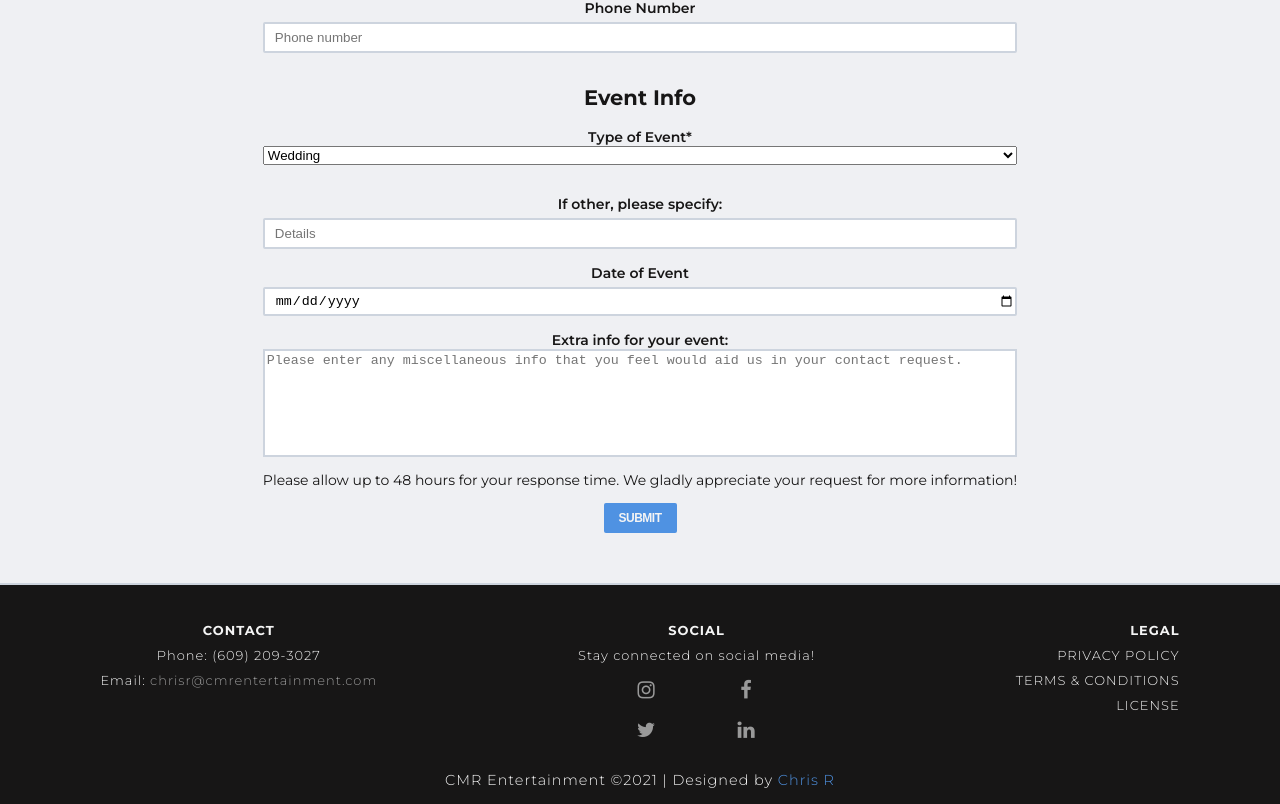
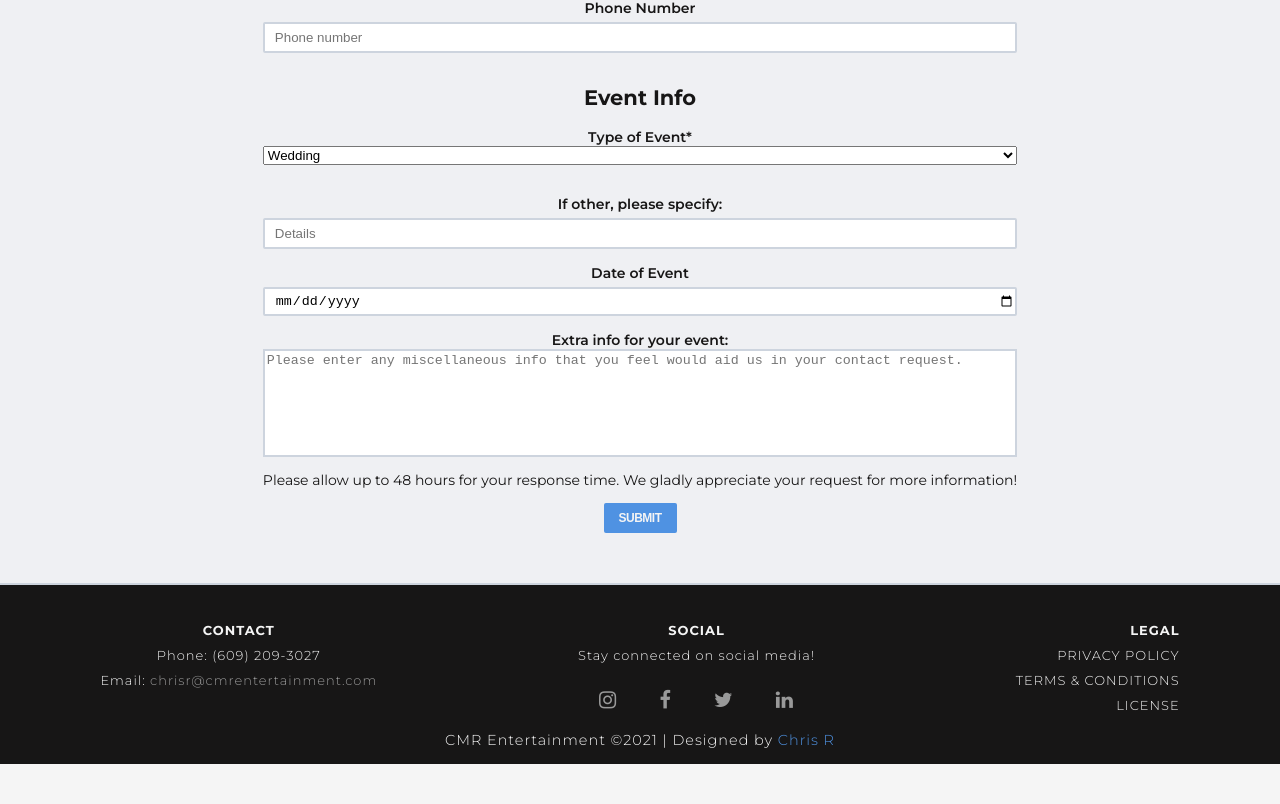
Before and after one commit to crinaldi44/CMR-Entertainment, a React (Create React App) app: page /contact in a window 1280 px wide. Shown: the part 704-1508 px from the top of the page. After the commit the page ends 1468 px from the top, so only its background shows below. Built offline with nearby package versions, Linux system fonts and the light colour scheme.

Commit message:
Update Footer.css
Reverted footer from grid design to flexbox to display content in a row

```diff
--- a/src/components/Footer.css
+++ b/src/components/Footer.css
@@ -17,12 +17,9 @@
 
 .footer__menu.social {
   font-size: 20px;
-  margin: auto;
-  display: grid;
-  margin-top: 10px;
-  grid-template-columns: repeat(2, 1fr);
-  grid-auto-rows: 40px;
-  width: 200px;
+  display: flex;
+  flex-direction: row;
+  margin-top: 20px;
 }
 
 .footer__menu ul {
```
